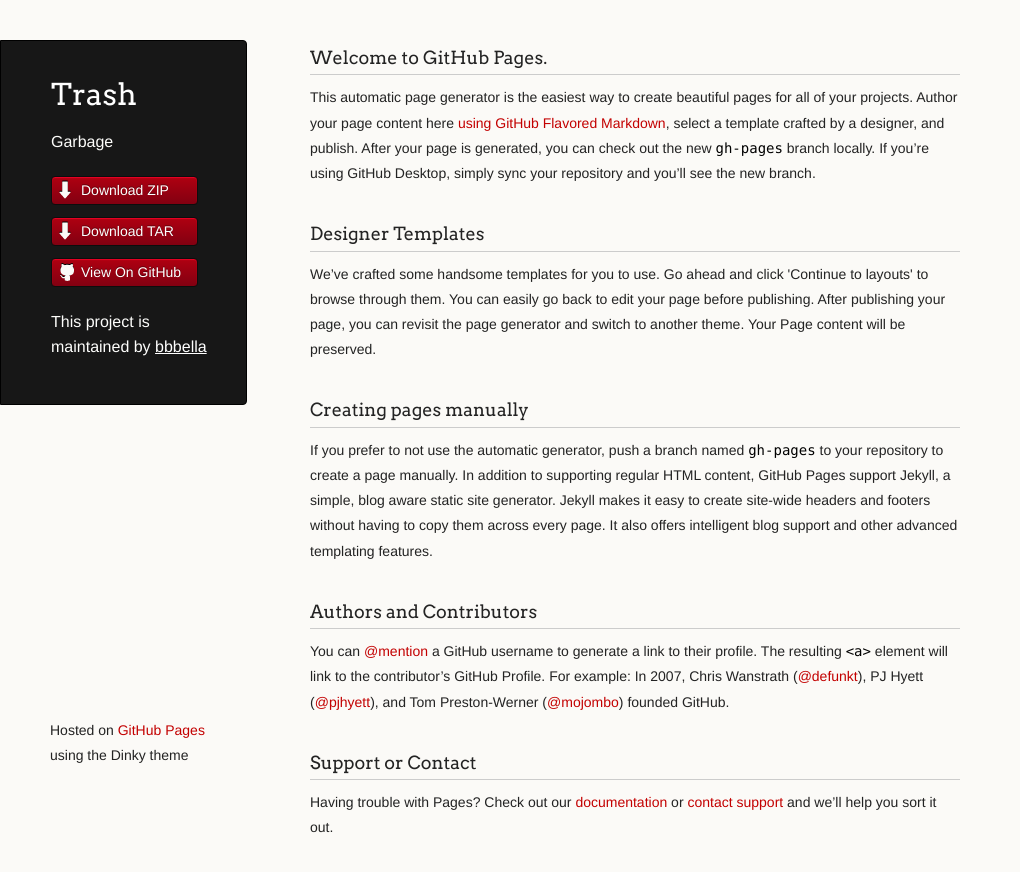
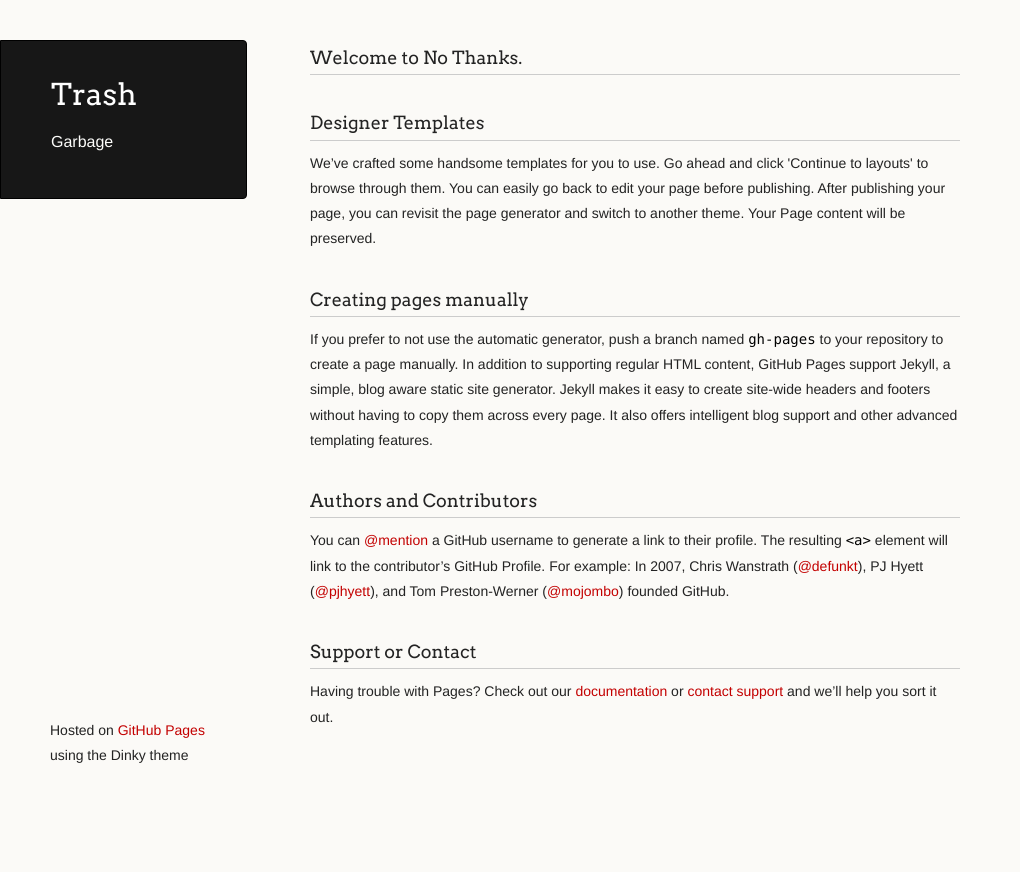
Before and after one commit to bbbella/Trash, a plain HTML site: page index.html in a window 1280 px wide. Shown: the whole page, without its empty margins (0-1020 px from the left). After the commit the page ends 802 px from the top, so only its background shows below. Drawn offline with Linux system fonts and the light colour scheme.

Commit message:
Update index.html

```diff
--- a/index.html
+++ b/index.html
@@ -18,22 +18,11 @@
       <header>
         <h1 class="header">Trash</h1>
         <p class="header">Garbage</p>
-
-        <ul>
-          <li class="download"><a class="buttons" href="https://github.com/bbbella/Trash/zipball/master">Download ZIP</a></li>
-          <li class="download"><a class="buttons" href="https://github.com/bbbella/Trash/tarball/master">Download TAR</a></li>
-          <li><a class="buttons github" href="https://github.com/bbbella/Trash">View On GitHub</a></li>
-        </ul>
-
-        <p class="header">This project is maintained by <a class="header name" href="https://github.com/bbbella">bbbella</a></p>
-
-
       </header>
       <section>
         <h3>
-<a id="welcome-to-github-pages" class="anchor" href="#welcome-to-github-pages" aria-hidden="true"><span aria-hidden="true" class="octicon octicon-link"></span></a>Welcome to GitHub Pages.</h3>
+<a id="welcome-to-No-Thanks" class="anchor" href="#7ac5cd" aria-hidden="true"><span aria-hidden="true" class="octicon octicon-link"></span></a>Welcome to No Thanks.</h3>
 
-<p>This automatic page generator is the easiest way to create beautiful pages for all of your projects. Author your page content here <a href="https://guides.github.com/features/mastering-markdown/">using GitHub Flavored Markdown</a>, select a template crafted by a designer, and publish. After your page is generated, you can check out the new <code>gh-pages</code> branch locally. If you’re using GitHub Desktop, simply sync your repository and you’ll see the new branch.</p>
 
 <h3>
 <a id="designer-templates" class="anchor" href="#designer-templates" aria-hidden="true"><span aria-hidden="true" class="octicon octicon-link"></span></a>Designer Templates</h3>
```
